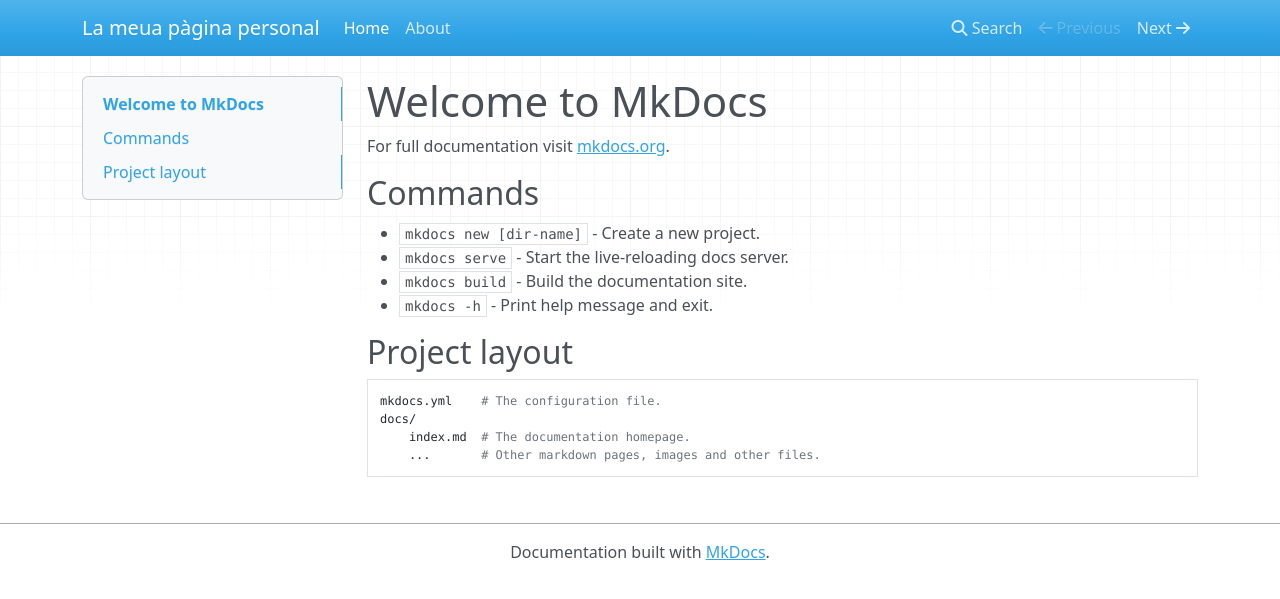
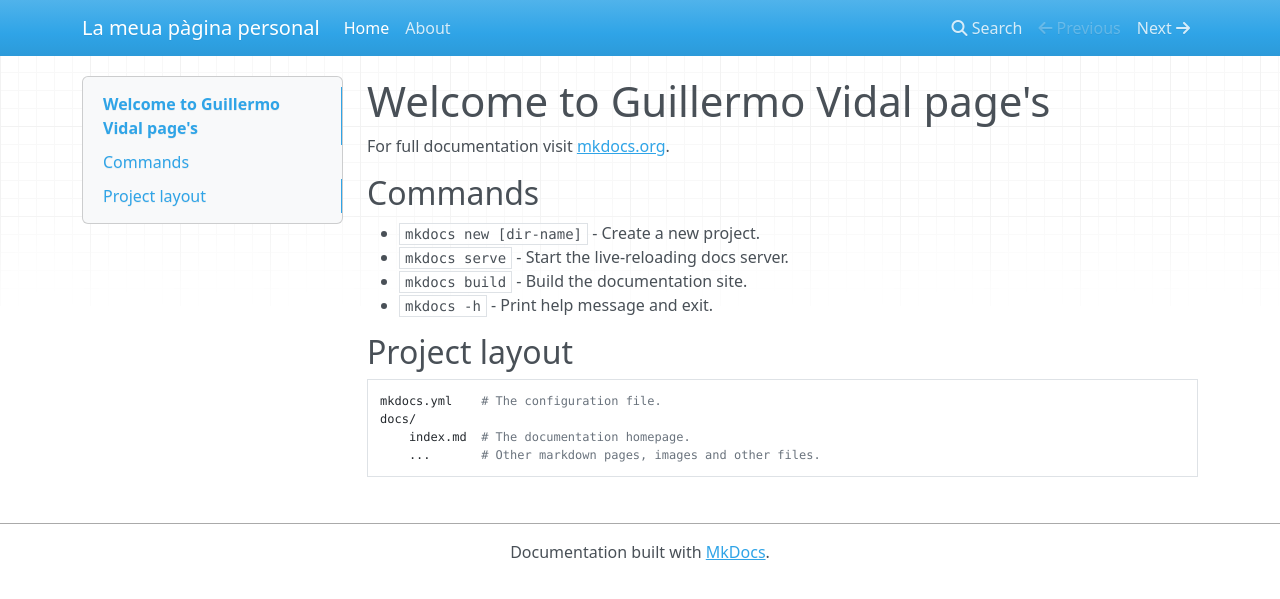
Before and after one commit to guivifra/guivifra.github.io, an MkDocs documentation site: the page built from md/index.md, in a window 1280 px wide. Shown: the top 599 px of the page. Built offline with MkDocs 1.6.1, drawn with Linux system fonts in a browser that asks for light colours; nearby versions of some CDN libraries.

Commit message:
Modificació títol

```diff
--- a/md/index.md
+++ b/md/index.md
@@ -1,4 +1,4 @@
-# Welcome to MkDocs
+# Welcome to Guillermo Vidal page's
 
 For full documentation visit [mkdocs.org](https://www.mkdocs.org).
 
```
